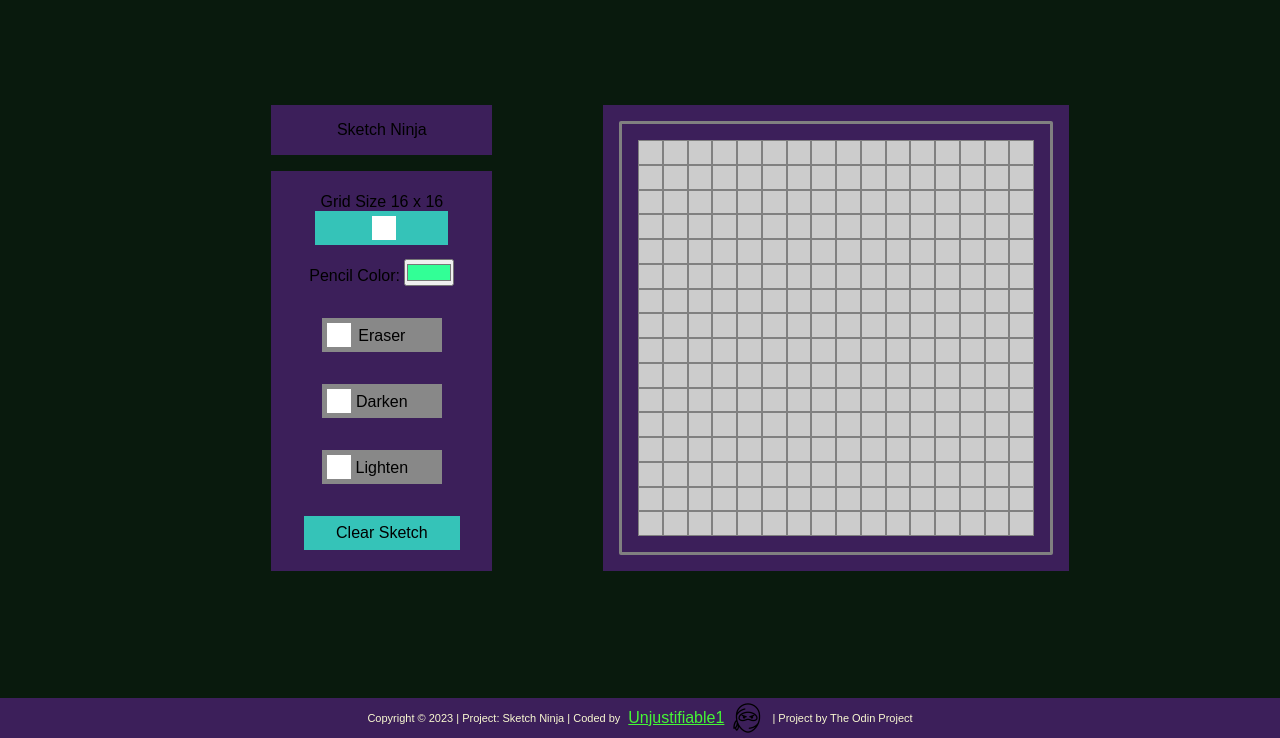
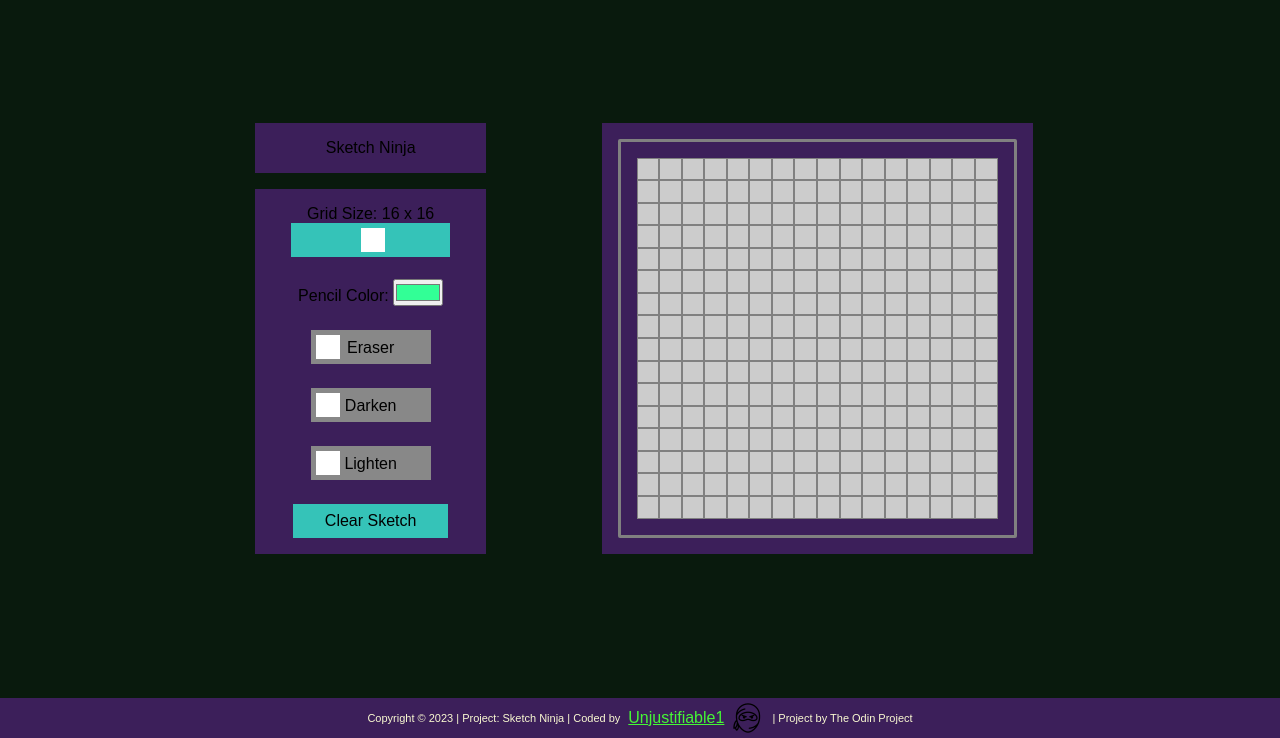
Before and after one commit to Unjustifiable1/odin-etch_a_sketch, a plain HTML site: page index.html in a window 1280 px wide. Shown: the part 62-800 px from the top of the page. Drawn offline with Linux system fonts and the light colour scheme.

Commit message:
tweaks to control section sizing and fit

```diff
--- a/index.html
+++ b/index.html
@@ -36,11 +36,11 @@
 
             <section id="ninjaControls">
                 <div class="slidecontainer">
-                    <p>Grid Size <span id="gridValue"></span></p>
+                    <p>Grid Size: <span id="gridValue"></span></p>
                     <input type="range" min="1" max="30" value="16" class="gridslider" id="gridSize">
                 </div>
 
-                <div>
+                <div class="colorContainer">
                     <label for="pencolor">Pencil Color:</label>
                     <input type="color" id="pencolor" name="pencolor" value="#32ff96">
                 </div>
--- a/styles.css
+++ b/styles.css
@@ -97,12 +97,14 @@ main {
 #ninjaControls {
     grid-row: 2;
     grid-column: 1;
-    height: 400px;
+    max-height: 400px;
+    padding: 1em;
 }
 
 #ninjaSketch {
     grid-row: 1 / span 2;
     grid-column: 2;
+    height: 100%;
     aspect-ratio: 1;
 }
 
@@ -144,7 +146,7 @@ main {
     flex-direction: column;
     justify-content: center;
     align-items: center;
-    gap: 2em;
+    gap: 1.5em;
 }
 
 
@@ -152,8 +154,9 @@ main {
 /* Grid Size slider */
 
 .slidecontainer {
-  width: 60%; /* Width of the outside container */
+  width: 80%; /* Width of the outside container */
   height: 34px;
+  margin-bottom: 1em;
 }
 
 
@@ -192,6 +195,10 @@ main {
   background: #fff; /* handle background */
   cursor: pointer; /* Cursor on hover */
 }
+
+
+/* Color Picker */
+
 
 
 
```
